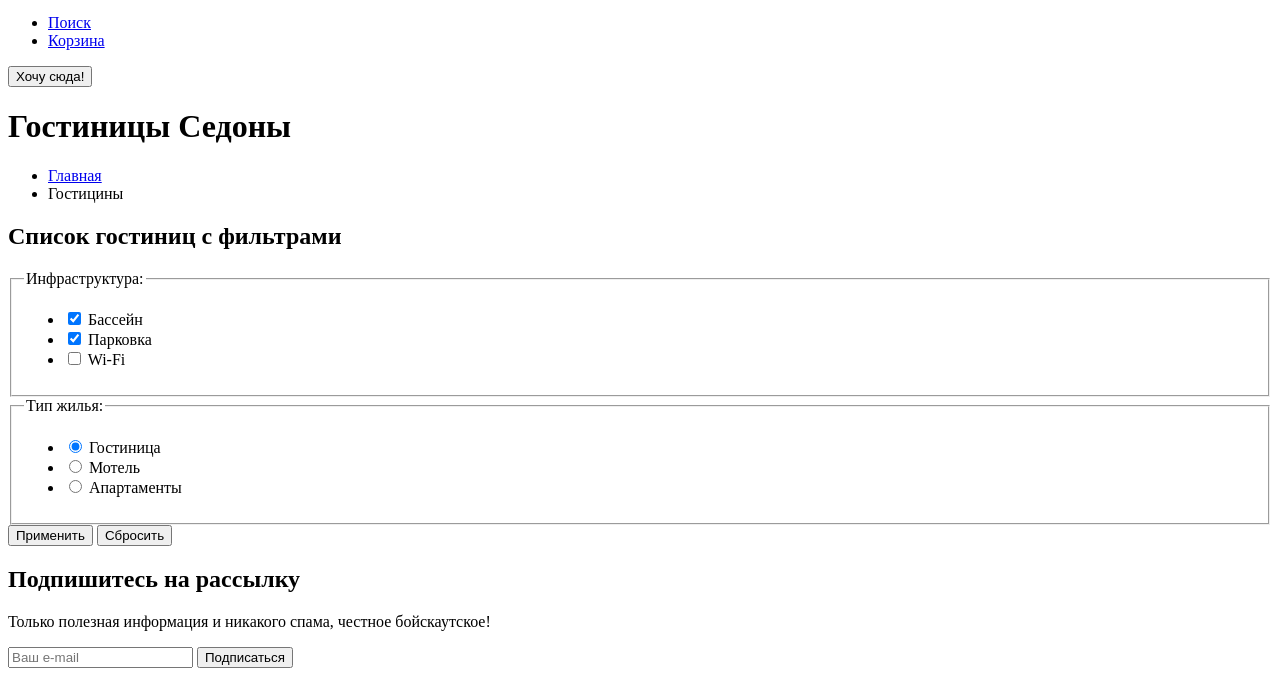
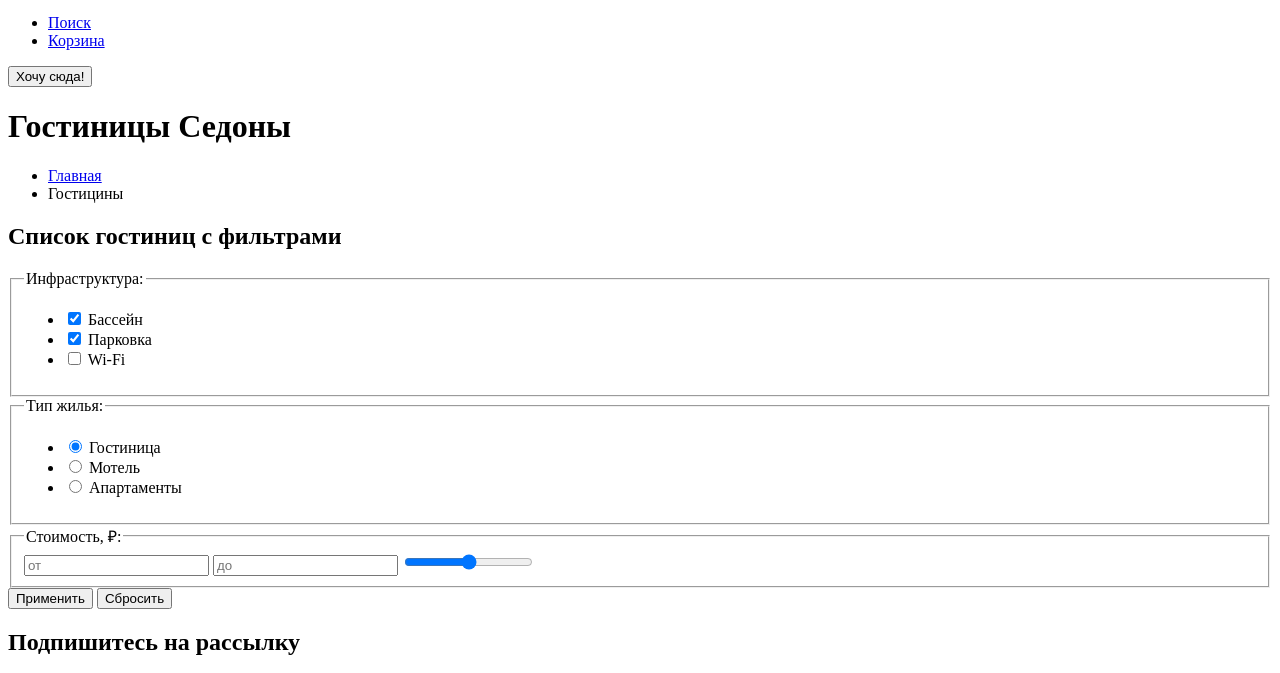
Before and after one commit to htmlacademy-htmlcss/2375987-sedona-1, a plain HTML site: page catalog.html in a window 1280 px wide. Shown: the part 98-771 px from the top of the page. Drawn offline with Linux system fonts and the light colour scheme.

Commit message:
Добавляет форму для стоимости

```diff
--- a/catalog.html
+++ b/catalog.html
@@ -59,6 +59,7 @@
         <h2 class="visually-hidden">Список гостиниц с фильтрами</h2>
         <form class="catalog-hotels-filter" action="https://echo.htmlacademy.ru/" method="get">
           <fieldset class="catalog-filter-group">
+            <!--legend всегда fieldset-->
             <legend class="catalog-filter-title">Инфраструктура:</legend>
             <ul class="catalog-filter-list">
               <li class="catalog-filter-item">
@@ -86,23 +87,30 @@
             <ul class="catalog-filter-list">
               <li class="catalog-filter-item">
                 <label class="control">
-                  <input class="control-input" type="radio"  value="hotel" checked>
+                  <input class="control-input" type="radio" value="hotel" checked>
                   Гостиница
                 </label>
               </li>
               <li class="catalog-filter-item">
                 <label class="control">
-                  <input class="control-input" type="radio"  value="hotel">
+                  <input class="control-input" type="radio" value="hotel">
                   Мотель
                 </label>
               </li>
               <li class="catalog-filter-item">
                 <label class="control">
-                  <input class="control-input" type="radio"  value="hotel">
+                  <input class="control-input" type="radio" value="hotel">
                   Апартаменты
                 </label>
               </li>
             </ul>
+          </fieldset>
+          <fieldset>
+            <legend class="catalog-filter-title">Стоимость, ₽:</legend>
+            <input placeholder="от" type="number">
+            <input placeholder="до" type="number">
+            <input type="range" min="0" max="9000">
+            <!--ползунок-->
           </fieldset>
           <button class="button-submit" type="submit">Применить</button>
           <button class="button-reset" type="reset">Сбросить</button>
```
